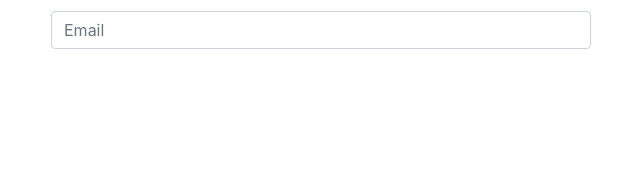
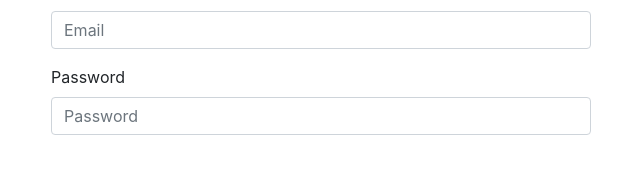
Before and after one commit to favioamarillapy/react-03-hooks, a React (Create React App) app: page / in a window 1280 px wide. Shown: the part 126-300 px from the top of the page, without its empty margins (34-674 px from the left). Built offline with nearby package versions, Linux system fonts and the light colour scheme.

Commit message:
Added form custom hook

```diff
--- a/src/components/use-effect/SimpleForm.js
+++ b/src/components/use-effect/SimpleForm.js
@@ -1,32 +1,18 @@
 import React, { useEffect, useState } from 'react'
-import Button from 'react-bootstrap/Button'
 import Col from 'react-bootstrap/Col'
 import Container from 'react-bootstrap/Container'
 import Form from 'react-bootstrap/Form'
 import Row from 'react-bootstrap/Row'
+import { useForm } from '../../hooks/useForm'
 import { Message } from './Message'
 
 export const SimpleForm = () => {
 
-    const [state, setState] = useState({
+    const [inputs, inputChange] = useForm({
         email: '',
         password: ''
     });
-    const { email, password } = state;
-
-    const [login, setLogin] = useState(false);
-
-    const inputChange = ({ target }) => {
-        setState({
-            ...state,
-            [target.name]: target.value
-        })
-    }
-
-    useEffect(() => {
-        setLogin(email === 'favio');
-    }, [email])
-
+    const { email, password } = inputs;
 
     return (
         <Container>
@@ -40,9 +26,14 @@ export const SimpleForm = () => {
                             <Form.Control type="email" placeholder="Email" name="email"
                                 value={email} onChange={inputChange} />
                         </Form.Group>
+                        <Form.Group className="mb-3" controlId="formBasicPassword">
+                            <Form.Label>Password</Form.Label>
+                            <Form.Control type="password" placeholder="Password" name="password"
+                                value={password} onChange={inputChange} />
+                        </Form.Group>
                     </Form>
                     <br />
-                    {login && <Message />}
+                    {email == 'Favio' && <Message />}
 
 
 
--- /dev/null
+++ b/src/hooks/useForm.js
@@ -0,0 +1,15 @@
+import { useState } from "react"
+
+export const useForm = ({ initialState = {} }) => {
+
+    const [inputs, setInputs] = useState(initialState)
+
+    const inputChange = ({ target }) => {
+        setInputs({
+            ...inputs,
+            [target.name]: target.value
+        })
+    }
+
+    return [inputs, inputChange];
+}
```
Also changed, not shown: src/hooks/useCounter.js (renamed from src/components/use-state/useCounter.js).
